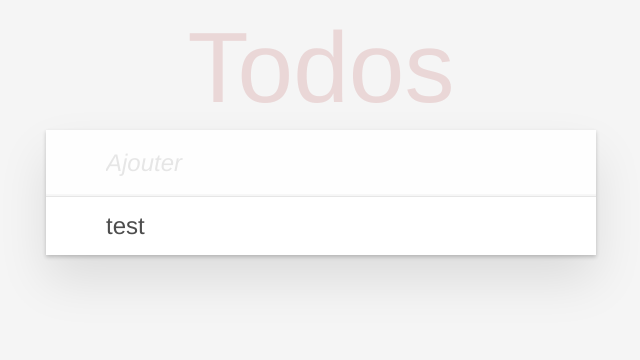
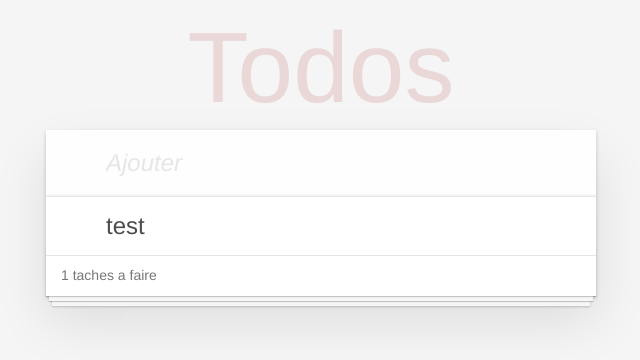
Before and after one commit to abauzac/vuejs-tutorial, a Vue app in the folder grafikart-todo/: page / in a window 1280 px wide. Shown: the top 360 px of the page, without its empty margins (319-959 px from the left). Built offline with nearby package versions, Linux system fonts and the light colour scheme.

Commit message:
Added input and remaining

```diff
--- a/grafikart-todo/src/components/Todos.vue
+++ b/grafikart-todo/src/components/Todos.vue
@@ -8,22 +8,25 @@
     </header>
     <div class="main">
         <ul class="todo-list">
-            <li class="todo" v-for="todo in todos">
+            <li class="todo" v-for="todo in todos" :class="{completed : todo.completed}">
                 <div class="view">
+                    <input type="checkbox" v-model="todo.completed" class="toggle">
                     <label>{{ todo.name }}</label>
                 </div>
             </li>
         </ul>
     </div>
+    <footer class="footer">
+        <span class="todo-count"><strong>{{ remaining }}</strong> taches a faire</span>
+    </footer>
 </section>
-
 
 </template>
 
 <script>
 /* eslint-disable */
 export default {
-
+ // 13 min 14sec
   data () {
     return {
       todos: [{
@@ -41,6 +44,11 @@
             })
             this.newTodo = '';
         }
+    },
+    computed: {
+        remaining(){
+            return this.todos.filter(todo => !todo.completed).length
+        }
     }
 }
 
```
